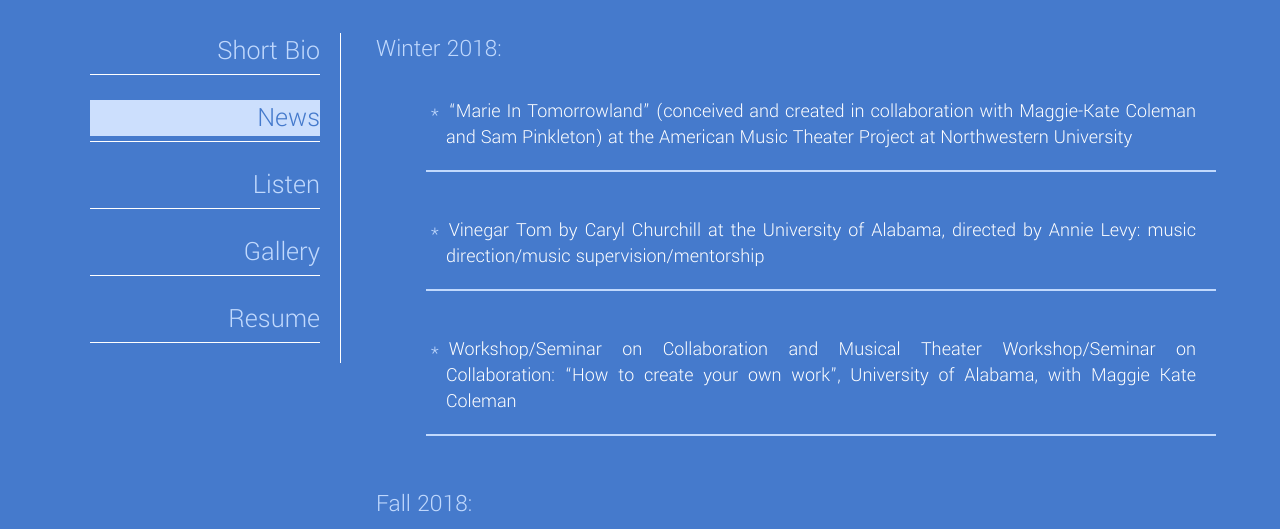
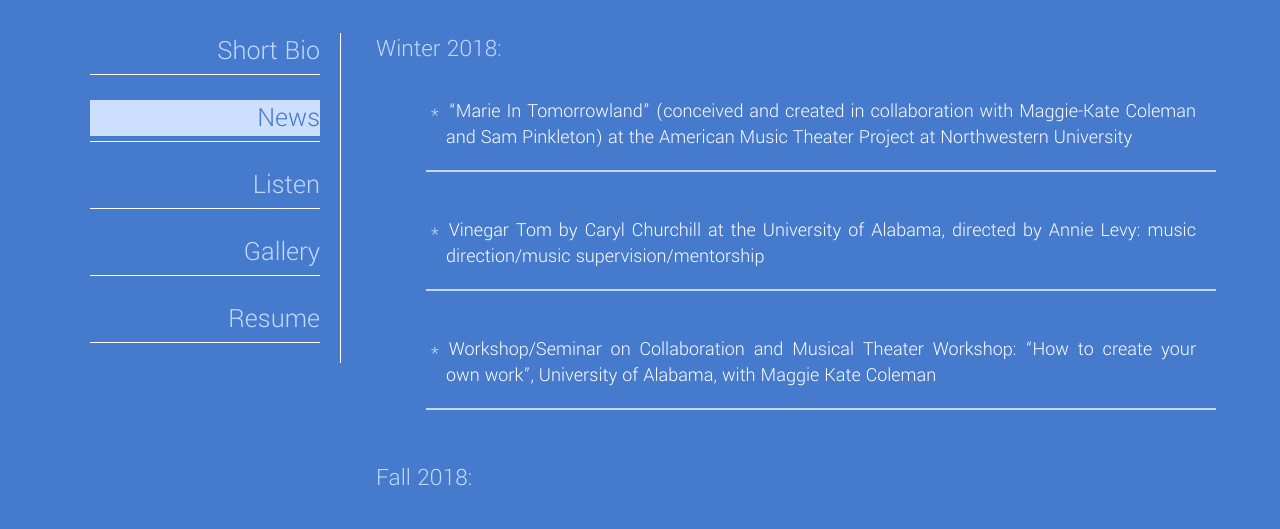
Before and after one commit to eratokremmyda/eratokremmyda.github.com, a plain HTML site: page index.html in a window 1280 px wide. Both pictures are taken after a click on the link "News". Shown: the part 192-721 px from the top of the page. Drawn offline with nearby package versions, Linux system fonts and the light colour scheme.

Commit message:
update to 881e723

```diff
--- a/index.html
+++ b/index.html
@@ -139,7 +139,7 @@ Click <a href="#" class="contactaddress_hidden">here</a> to say hello.
 <ul>
   <li>“Marie In Tomorrowland” (conceived and created in collaboration with Maggie-Kate Coleman and Sam Pinkleton) at the American Music Theater Project at Northwestern University</li>
   <li>Vinegar Tom by Caryl Churchill at the University of Alabama, directed by Annie Levy: music direction/music supervision/mentorship</li>
-  <li>Workshop/Seminar on Collaboration and Musical Theater Workshop/Seminar on Collaboration: “How to create your own work”, University of Alabama, with Maggie Kate Coleman</li>
+  <li>Workshop/Seminar on Collaboration and Musical Theater Workshop: “How to create your own work”, University of Alabama, with Maggie Kate Coleman</li>
 </ul>
 
 <h1 id="fall-2018">Fall 2018:</h1>
```
